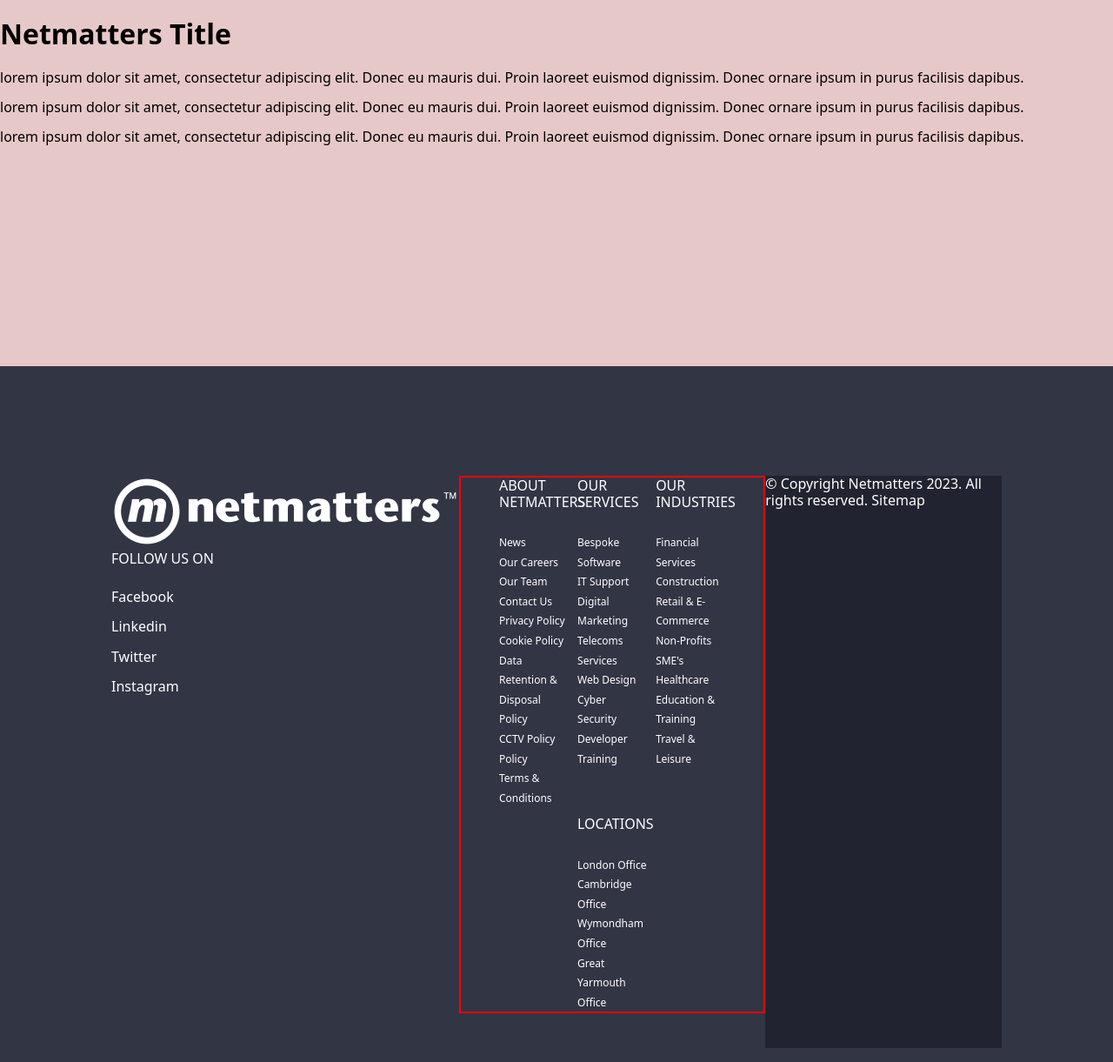
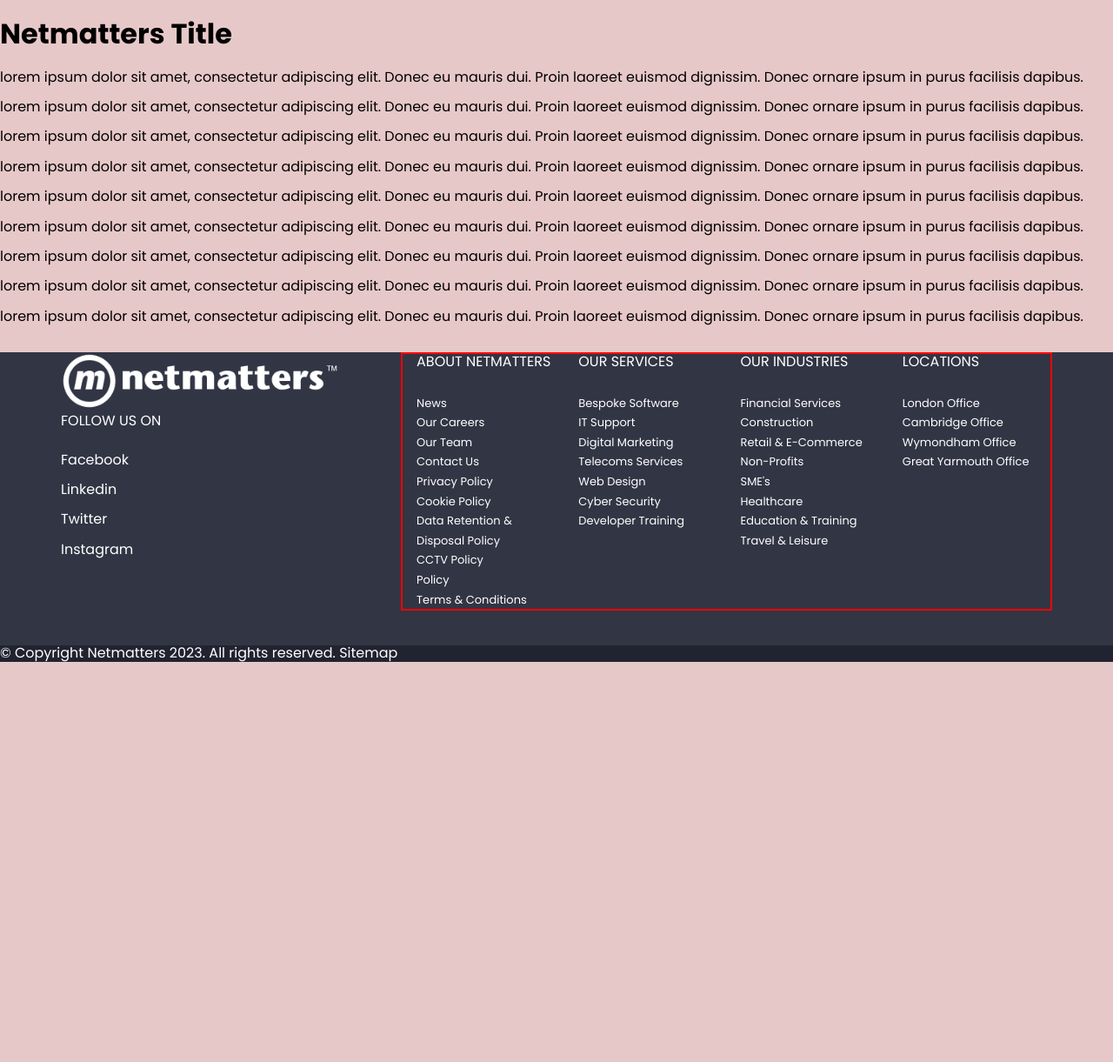
Before and after one commit to deanyosla/Netmatters-webpage, a PHP site: page / in a window 1280 px wide. Shown: the whole page at 87% size. After the commit the page ends 761 px from the top, so only its background shows below. Run offline with PHP 8.4, Linux system fonts and the light colour scheme.

Commit message:
css edits

```diff
--- a/css/style.css
+++ b/css/style.css
@@ -295,6 +295,28 @@
   display: none;
 }
 
+.inner-container {
+  margin-right: auto;
+  margin-left: auto;
+  padding-left: 15px;
+  padding-right: 15px;
+}
+
+@media (min-width: 768px) {
+  .inner-container {
+    width: 750px;
+  }
+}
+@media (min-width: 992px) {
+  .inner-container {
+    width: 970px;
+  }
+}
+@media (min-width: 1260px) {
+  .inner-container {
+    width: 1170px;
+  }
+}
 * {
   margin: 0;
   padding: 0;
@@ -302,54 +324,12 @@
 }
 
 body {
-  font-family: system-ui, -apple-system, BlinkMacSystemFont, "Segoe UI", Roboto, Oxygen, Ubuntu, Cantarell, "Open Sans", "Helvetica Neue", sans-serif;
+  font-family: Poppins, system-ui, -apple-system, BlinkMacSystemFont, "Segoe UI", Roboto, Oxygen, Ubuntu, Cantarell, "Open Sans", "Helvetica Neue", sans-serif;
   background-color: rgb(231, 200, 200);
 }
 
 footer {
   margin-top: auto;
-}
-
-h4 {
-  margin: 0 0 0.75rem;
-}
-
-.socials p {
-  color: white;
-}
-
-p {
-  margin-bottom: 1rem;
-}
-
-li {
-  list-style: none;
-  display: list-item;
-  line-height: 1.35rem;
-}
-
-li a {
-  text-decoration: none;
-  color: black;
-}
-
-* {
-  margin: 0;
-  padding: 0;
-  box-sizing: border-box;
-}
-
-body {
-  font-family: system-ui, -apple-system, BlinkMacSystemFont, "Segoe UI", Roboto, Oxygen, Ubuntu, Cantarell, "Open Sans", "Helvetica Neue", sans-serif;
-  background-color: rgb(231, 200, 200);
-}
-
-footer {
-  margin-top: auto;
-}
-
-h4 {
-  margin: 0 0 0.75rem;
 }
 
 .socials p {
@@ -372,18 +352,13 @@
 }
 
 .footer-outer {
-  display: flex;
-  flex-grow: 1;
-  min-height: 100vh;
-  flex-direction: column;
-  justify-content: flex-start;
   background-color: #323544;
+  width: 100%;
 }
 
 .footer-container {
   display: flex;
   flex-direction: column;
-  width: 80%;
   margin: 2rem auto 0;
 }
 
@@ -419,15 +394,13 @@
   text-decoration: underline;
 }
 
-.footer-container,
-.socials-container,
-.links-container {
-  margin-bottom: 1rem;
+.socials img {
+  width: 250px;
 }
 
 .main-links a {
   color: white;
-  font-size: 12px;
+  font-size: 13px;
   text-decoration: none;
 }
 
@@ -436,15 +409,10 @@
 }
 
 @media screen and (min-width: 768px) {
-  .header-wrap {
-    min-height: calc(100vh - 400px);
-  }
   .links-container {
     flex-direction: row;
+    border: 2px solid red;
     flex-wrap: wrap;
-    justify-content: center;
-    gap: 10px;
-    border: 2px solid red;
   }
   .main-links {
     width: 45%;
@@ -455,12 +423,7 @@
 }
 @media screen and (min-width: 992px) {
   .main-links {
-    width: 20%;
-  }
-}
-@media screen and (min-width: 992px) {
-  .main-links {
-    width: 23%;
+    width: 25%;
   }
 }
 @media screen and (min-width: 1200px) {
@@ -468,13 +431,21 @@
     flex-direction: row;
     justify-content: space-between;
   }
+  .main-links {
+    padding: 0 1rem;
+    width: auto;
+    flex: 1 100px;
+  }
   .socials-container {
-    width: 40%;
     margin-bottom: 0;
   }
   .links-container {
-    width: 55%;
     margin-bottom: 40px;
+  }
+}
+@media screen and (min-width: 480px) {
+  .socials img {
+    width: 320px;
   }
 }
 
--- a/index.html
+++ b/index.html
@@ -1,33 +1,74 @@
 <!DOCTYPE html>
 <html lang="en">
   <head>
-  <meta charset="UTF-8">
-  <meta name="viewport" content="width=device-width, initial-scale=1.0">
+    <meta charset="UTF-8" />
+    <meta name="viewport" content="width=device-width, initial-scale=1.0" />
     <title>Flex</title>
     <link rel="stylesheet" href="css/style.css" />
+    <link rel="preconnect" href="https://fonts.googleapis.com" />
+    <link rel="preconnect" href="https://fonts.gstatic.com" crossorigin />
+    <link
+      href="https://fonts.googleapis.com/css2?family=Poppins:wght@400;700&display=swap"
+      rel="stylesheet"
+    />
   </head>
   <body>
     <div class="header-wrap">
       <header>
         <h1>Netmatters Title</h1>
-            <p>lorem ipsum dolor sit amet, consectetur adipiscing elit.
-              Donec eu mauris dui. Proin laoreet euismod dignissim.
-              Donec ornare ipsum in purus facilisis dapibus.</p>
-            <p>lorem ipsum dolor sit amet, consectetur adipiscing elit.
-              Donec eu mauris dui. Proin laoreet euismod dignissim.
-              Donec ornare ipsum in purus facilisis dapibus.</p>
-            <p>lorem ipsum dolor sit amet, consectetur adipiscing elit.
-              Donec eu mauris dui. Proin laoreet euismod dignissim.
-              Donec ornare ipsum in purus facilisis dapibus.</p>
-
+        <p>
+          lorem ipsum dolor sit amet, consectetur adipiscing elit. Donec eu
+          mauris dui. Proin laoreet euismod dignissim. Donec ornare ipsum in
+          purus facilisis dapibus.
+        </p>
+        <p>
+          lorem ipsum dolor sit amet, consectetur adipiscing elit. Donec eu
+          mauris dui. Proin laoreet euismod dignissim. Donec ornare ipsum in
+          purus facilisis dapibus.
+        </p>
+        <p>
+          lorem ipsum dolor sit amet, consectetur adipiscing elit. Donec eu
+          mauris dui. Proin laoreet euismod dignissim. Donec ornare ipsum in
+          purus facilisis dapibus.
+        </p>
+        <p>
+          lorem ipsum dolor sit amet, consectetur adipiscing elit. Donec eu
+          mauris dui. Proin laoreet euismod dignissim. Donec ornare ipsum in
+          purus facilisis dapibus.
+        </p>
+        <p>
+          lorem ipsum dolor sit amet, consectetur adipiscing elit. Donec eu
+          mauris dui. Proin laoreet euismod dignissim. Donec ornare ipsum in
+          purus facilisis dapibus.
+        </p>
+        <p>
+          lorem ipsum dolor sit amet, consectetur adipiscing elit. Donec eu
+          mauris dui. Proin laoreet euismod dignissim. Donec ornare ipsum in
+          purus facilisis dapibus.
+        </p>
+        <p>
+          lorem ipsum dolor sit amet, consectetur adipiscing elit. Donec eu
+          mauris dui. Proin laoreet euismod dignissim. Donec ornare ipsum in
+          purus facilisis dapibus.
+        </p>
+        <p>
+          lorem ipsum dolor sit amet, consectetur adipiscing elit. Donec eu
+          mauris dui. Proin laoreet euismod dignissim. Donec ornare ipsum in
+          purus facilisis dapibus.
+        </p>
+        <p>
+          lorem ipsum dolor sit amet, consectetur adipiscing elit. Donec eu
+          mauris dui. Proin laoreet euismod dignissim. Donec ornare ipsum in
+          purus facilisis dapibus.
+        </p>
       </header>
     </div>
     <div class="footer-outer">
       <footer>
-       <div class="footer-container">
+        <div class="footer-container inner-container">
           <div class="socials-container">
             <div class="socials">
-              <img src="img/nm-logo-white-med.png" alt="Netmatters logo">
+              <img src="img/nm-logo-white-med.png" alt="Netmatters logo" />
               <h4>Follow us on</h4>
               <p>Facebook</p>
               <p>Linkedin</p>
@@ -87,10 +128,11 @@
               </ul>
             </div>
           </div>
+        </div>
         <div class="footer-bottom">
-              <span class="license"> &copy; Copyright Netmatters 2023. All rights reserved.
-              <a href="#" class="sitemap">Sitemap</a></span>
-           </div>
+          <div class="license">
+            &copy; Copyright Netmatters 2023. All rights reserved.
+            <a href="#" class="sitemap">Sitemap</a>
           </div>
         </div>
       </footer>
--- a/scss/partials/_base.scss
+++ b/scss/partials/_base.scss
@@ -9,9 +9,9 @@
 }
 
 body {
-    font-family: system-ui, -apple-system, BlinkMacSystemFont, "Segoe UI", Roboto, Oxygen, Ubuntu, Cantarell, "Open Sans",
-      "Helvetica Neue", sans-serif;
-      background-color:  rgb(231, 200, 200);
+  font-family: Poppins, system-ui, -apple-system, BlinkMacSystemFont, "Segoe UI",
+    Roboto, Oxygen, Ubuntu, Cantarell, "Open Sans", "Helvetica Neue", sans-serif;
+  background-color: rgb(231, 200, 200);
 }
 footer {
   margin-top: auto;
@@ -19,9 +19,9 @@
 // ===================================================================
 // Text styles
 // ===================================================================
-  h4 {
-    margin: 0 0 0.75rem;
-  }
+// h4 {
+//   margin: 0 0 0.75rem;
+// }
 .socials p {
   color: white;
 }
--- a/scss/partials/_footer.scss
+++ b/scss/partials/_footer.scss
@@ -3,19 +3,13 @@
 // ==========================================
 
 .footer-outer {
-    display: flex;
-    flex-grow: 1;
-    min-height: 100vh;
-    flex-direction: column;
-    justify-content: flex-start;
   background-color: #323544;
-
+  width: 100%;
 }
 
 .footer-container {
   display: flex;
   flex-direction: column;
-  width: 80%;
   margin: 2rem auto 0;
 }
 footer h4 {
@@ -47,14 +41,18 @@
 .sitemap:hover {
   text-decoration: underline;
 }
-.footer-container,
-.socials-container,
-.links-container {
-    margin-bottom: 1rem;
+// .footer-container,
+// .socials-container,
+// .links-container {
+//     margin-bottom: 1rem;
+// }
+.socials img {
+  width: 250px;
 }
+
 .main-links a {
   color: white;
-    font-size: 12px;
+  font-size: 13px;
   text-decoration: none;
 }
 .main-links a:hover {
--- /dev/null
+++ b/scss/partials/_layouts.scss
@@ -0,0 +1,26 @@
+// ==========================================
+// Layouts
+// ==========================================
+
+.inner-container {
+  margin-right: auto;
+  margin-left: auto;
+  padding-left: 15px;
+  padding-right: 15px;
+}
+@media (min-width: 768px) {
+  .inner-container {
+    width: 750px;
+  }
+}
+@media (min-width: 992px) {
+  .inner-container {
+    width: 970px;
+  }
+}
+
+@media (min-width: 1260px) {
+  .inner-container {
+    width: 1170px;
+  }
+}
--- a/scss/partials/_media.scss
+++ b/scss/partials/_media.scss
@@ -3,15 +3,10 @@
 // ===========================================
 
 @media screen and (min-width: 768px) {
-  .header-wrap {
-    min-height: calc(100vh - 400px);
-  }
   .links-container {
     flex-direction: row;
+    border: 2px solid red;
     flex-wrap: wrap;
-      justify-content: center;
-      gap: 10px;
-      border: 2px solid red;
   }
 
   .main-links {
@@ -25,13 +20,7 @@
 
 @media screen and (min-width: 992px) {
   .main-links {
-      width: 20%;
-    }
-  }
-
-  @media screen and (min-width: 992px) {
-    .main-links {
-      width: 23%;
+    width: 25%;
   }
 }
 
@@ -40,14 +29,23 @@
     flex-direction: row;
     justify-content: space-between;
   }
+  .main-links {
+    padding: 0 1rem;
+    width: auto;
+    flex: 1 100px;
+  }
 
   .socials-container {
-      width: 40%;
     margin-bottom: 0;
   }
 
   .links-container {
-      width: 55%;
     margin-bottom: 40px;
   }
 }
+
+@media screen and (min-width: 480px) {
+  .socials img {
+    width: 320px;
+  }
+}
--- a/scss/style.scss
+++ b/scss/style.scss
@@ -3,7 +3,7 @@
 // =============================================
 
 @import 'partials/normalize';
-@import 'partials/base';
+@import 'partials/layouts';
 @import 'partials/base';
 @import 'partials/footer';
 @import 'partials/media';
```
Also changed, not shown: 1 other file. Lines whose indentation alone changed are shown as unchanged.
